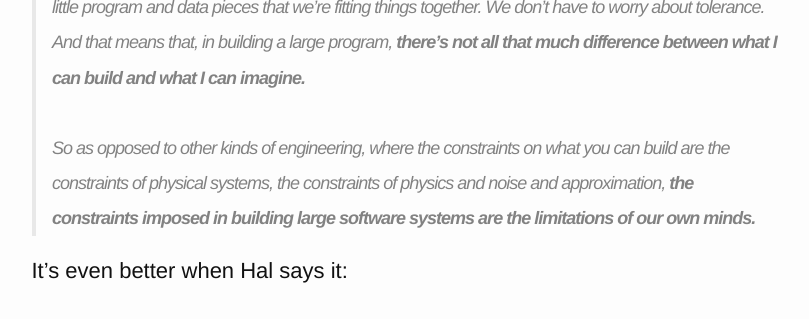
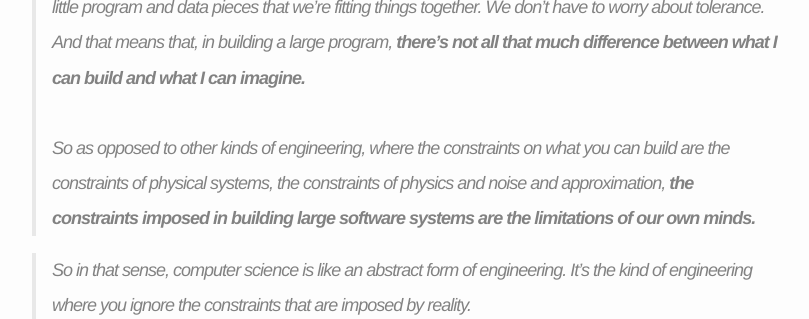
Before and after one commit to r00k/blog, a Jekyll site: the page built from _posts/2015-02-06-a-beautiful-way-to-describe-programming.md, in a window 1280 px wide and 900 px high, scrolled down 812 px, cut to the strip 0-319 px from the top of the window. Shown: the whole strip, without its empty margins (234-1043 px from the left). Built offline with Jekyll 4.4.1, drawn with Linux system fonts in a browser that asks for light colours.

Commit message:
Add more quote

```diff
--- a/_posts/2015-02-06-a-beautiful-way-to-describe-programming.md
+++ b/_posts/2015-02-06-a-beautiful-way-to-describe-programming.md
@@ -32,6 +32,10 @@ edited lightly) that I don't think has been bested since:
 > physics and noise and approximation, **the constraints imposed in building
 > large software systems are the limitations of our own minds.**
 
+> So in that sense, computer science is like an abstract form of engineering.
+> It's the kind of engineering where you ignore the constraints that are imposed
+> by reality.
+
 It's even better when Hal says it:
 
 <iframe width="749" height="480"
```
